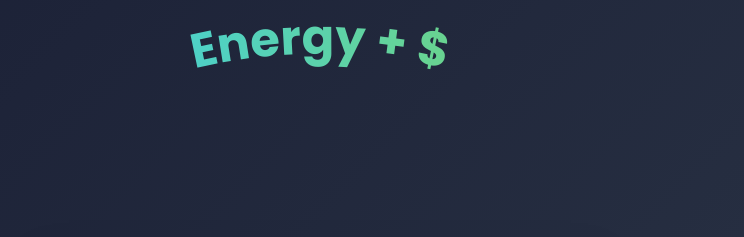
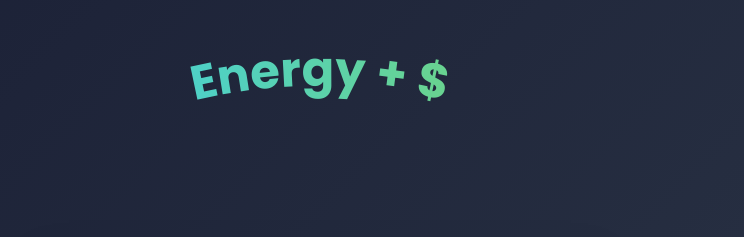
Before and after one commit to WandLZhang/co-energy-incentives, a website with bundled scripts: page frontend/index.html in a window 1280 px wide. Shown: the top 237 px of the page, without its empty margins (320-1064 px from the left). Built offline with nearby package versions, Linux system fonts and the light colour scheme.

Commit message:
fix logo position

```diff
--- a/frontend/index.html
+++ b/frontend/index.html
@@ -12,7 +12,7 @@
 </head>
 <body>
     <!-- Fixed Logo at Top -->
-    <div class="fixed top-4 left-1/2 transform -translate-x-1/2 w-full max-w-xl" style="z-index: 1;">
+    <div class="fixed top-12 left-1/2 transform -translate-x-1/2 w-full max-w-xl" style="z-index: 1;">
         <div class="logo-animation">
             <svg viewBox="0 0 500 120" xmlns="http://www.w3.org/2000/svg" class="w-full h-24">
                 <defs>
```
